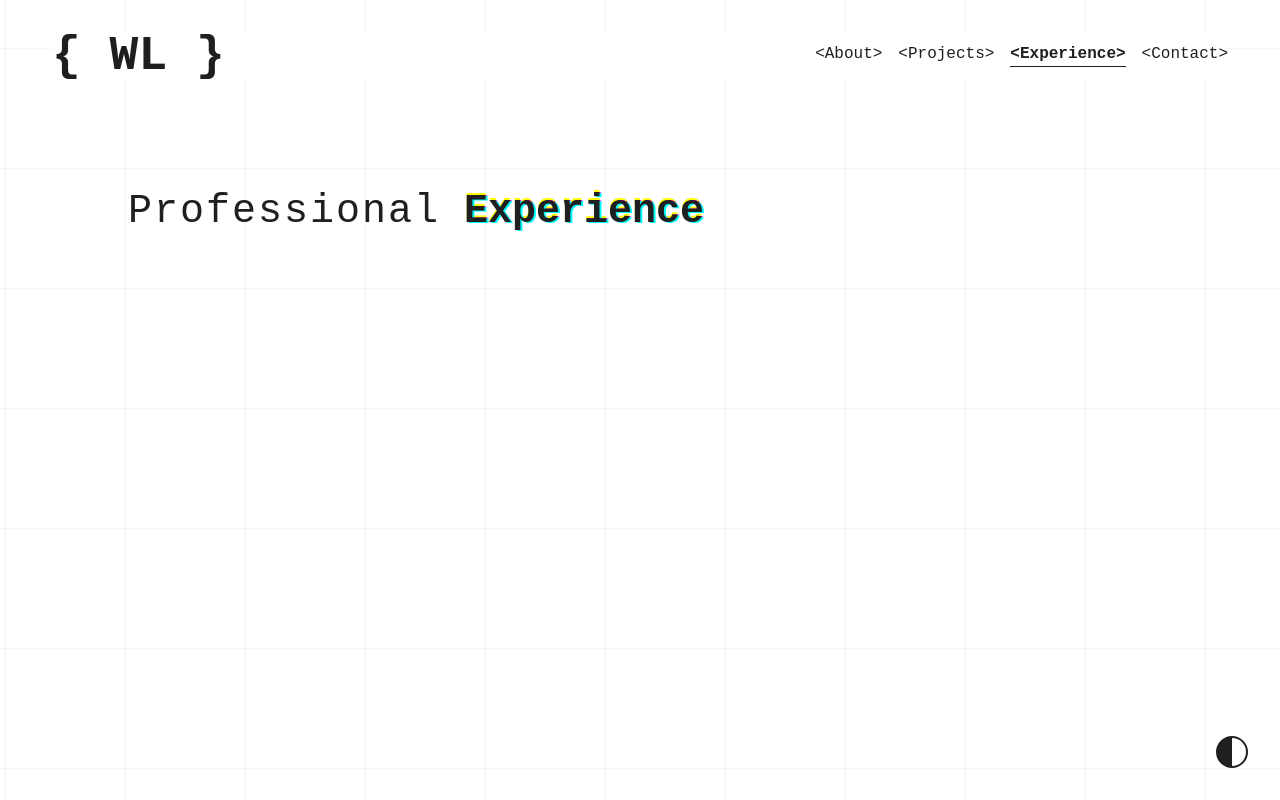
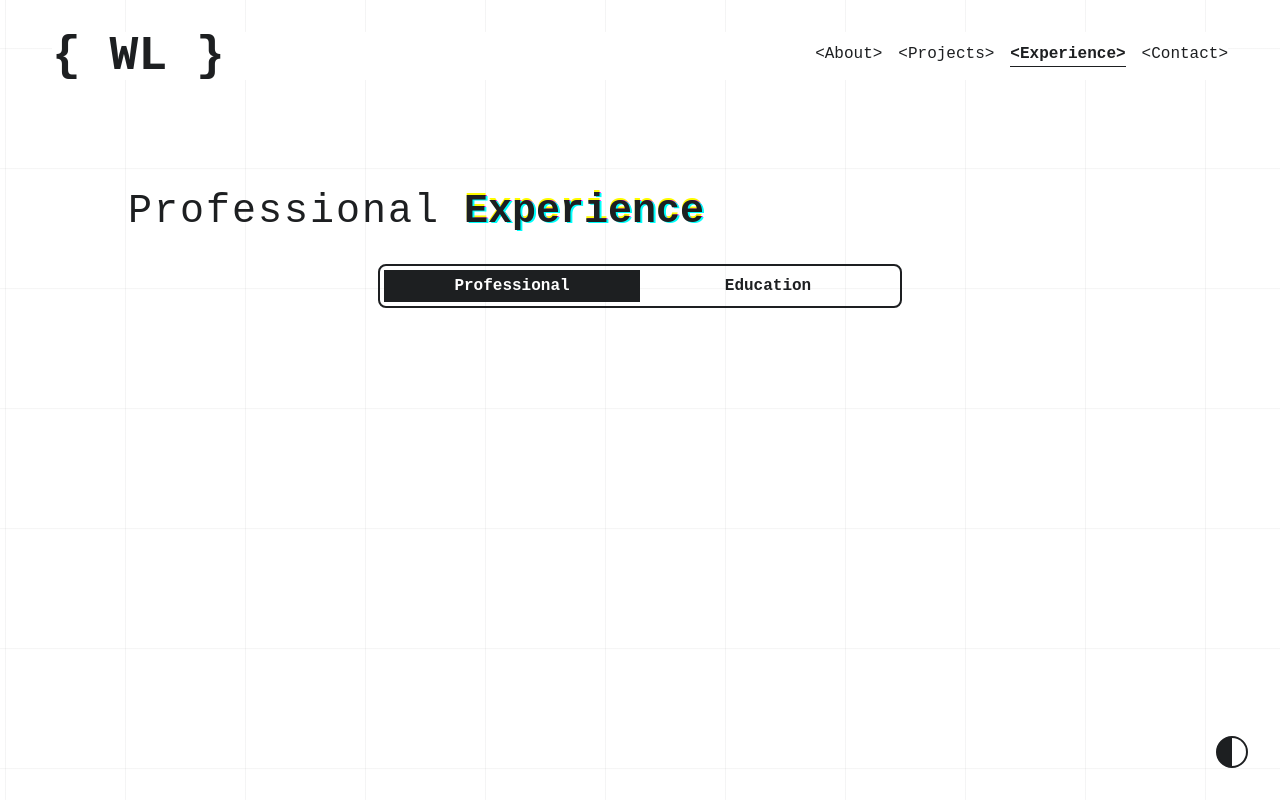
Before and after one commit to williamalowe/WilliamALowe, a React (Vite) app: page /experience in a window 1280 px wide. Built offline with nearby package versions, Linux system fonts and the light colour scheme; a web font is replaced by a local one.

Commit message:
feat: add experienceswitch-component

```diff
--- /dev/null
+++ b/src/components/ExperienceSwitch/ExperienceSwitch.jsx
@@ -0,0 +1,51 @@
+import { useState } from 'react';
+import styles from './ExperienceSwitch.module.css';
+import { AnimatePresence, motion } from 'framer-motion';
+
+const ExperienceSwitch = ({ handleClick, visibleTab }) => {
+
+  return (
+    <div className={styles.switch} onClick={handleClick}>
+      <div className={styles.left}>
+        <h5 className={visibleTab ? styles.active : ''}>Professional</h5>
+        <AnimatePresence>
+        {
+          visibleTab &&
+          <motion.div className={styles.fill}
+            initial={{
+              width: 0
+            }}
+            animate={{
+              width: '100%'
+            }}
+            exit={{
+              width: 0
+            }}
+          />
+        }
+        </AnimatePresence>
+      </div>
+      <div className={styles.right}>
+        <h5 className={!visibleTab ? styles.active : ''}>Education</h5>
+        <AnimatePresence>
+        {
+          !visibleTab &&
+          <motion.div className={styles.fill}
+            initial={{
+              width: 0
+            }}
+            animate={{
+              width: '100%'
+            }}
+            exit={{
+              width: 0
+            }}
+          />
+        }
+        </AnimatePresence>
+      </div>
+    </div>
+  )
+}
+
+export default ExperienceSwitch
--- /dev/null
+++ b/src/components/ExperienceSwitch/ExperienceSwitch.module.css
@@ -0,0 +1,44 @@
+.switch {
+  height: 2rem;
+  width: 50%;
+  display: flex;
+  align-items: center;
+  justify-content: center;
+  border-radius: 0.5rem;
+  border: 2px solid var(--text-color);
+  padding: 0.25rem;
+}
+.toggle {
+  position: relative;
+  display: flex;
+  align-items: center;
+  justify-content: center;
+  flex: 1;
+  height: 100%;
+  overflow: hidden;
+  cursor: pointer;
+}
+.toggle > h5 {
+  z-index: 20;
+  transition: color 0.3s ease-in-out;
+}
+.left {
+  composes: toggle;
+}
+.right {
+  composes: toggle;
+}
+.fill {
+  position: absolute;
+  background: var(--text-color);
+  height: 100%;
+}
+.left > .fill {
+  right: 0
+}
+.right > .fill {
+  left: 0
+}
+.active {
+  color: var(--bg-primary);
+}
--- a/src/views/Experience/Experience.jsx
+++ b/src/views/Experience/Experience.jsx
@@ -1,6 +1,7 @@
 import { useState } from "react";
 import Header from "../../components/Header/Header";
 import styles from "./Experience.module.css";
+import ExperienceSwitch from "../../components/ExperienceSwitch/ExperienceSwitch";
 
 const Experience = () => {
   const [visibleExperience, setVisibleExperience] = useState(true);
@@ -13,7 +14,10 @@ const Experience = () => {
         <Header bodyText="Educational" highlightText="Experience" />
       )}
       <div className={styles.content}>
-
+        <ExperienceSwitch
+        handleClick={() => setVisibleExperience(!visibleExperience)}
+        visibleTab={visibleExperience}
+        />
       </div>
     </div>
   );
```
